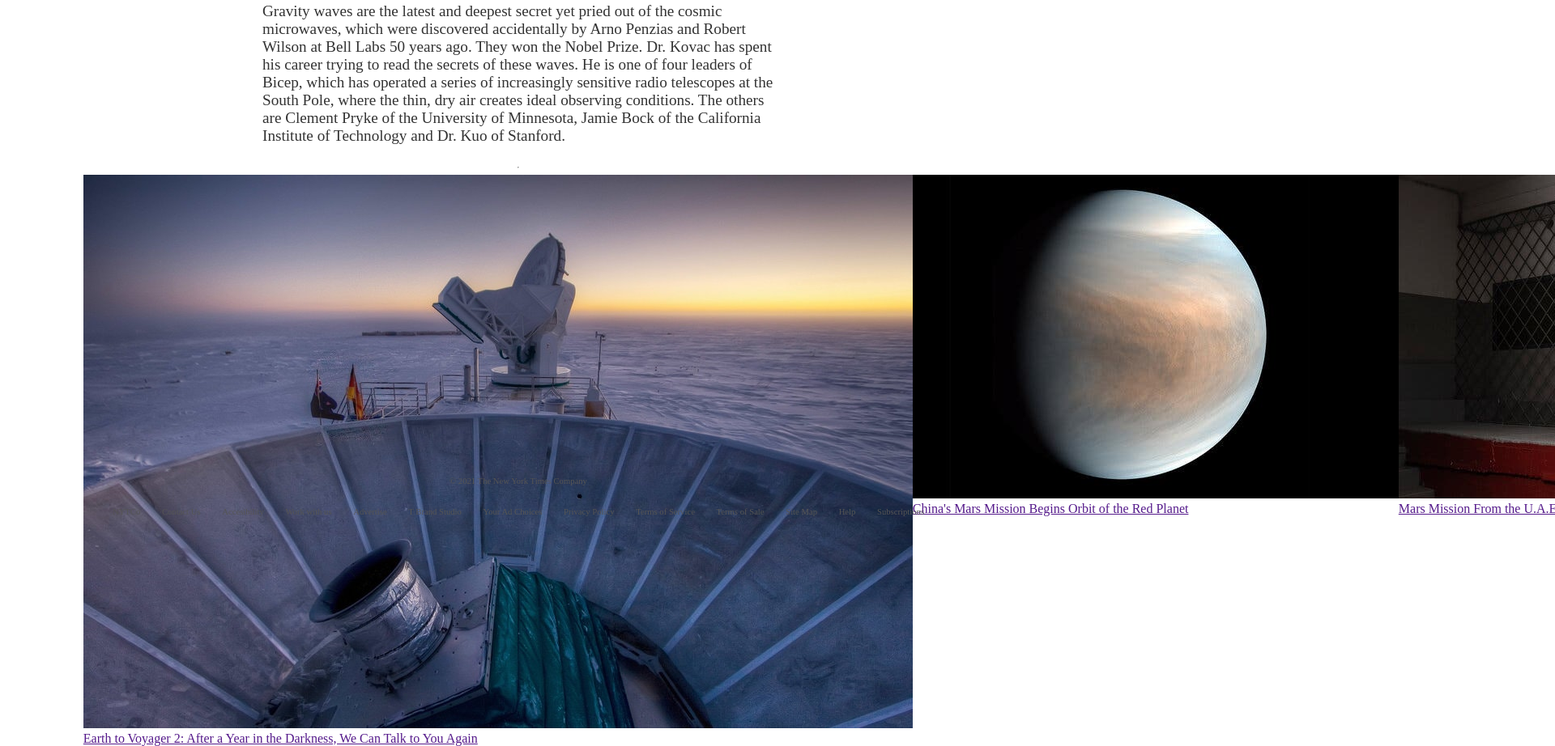
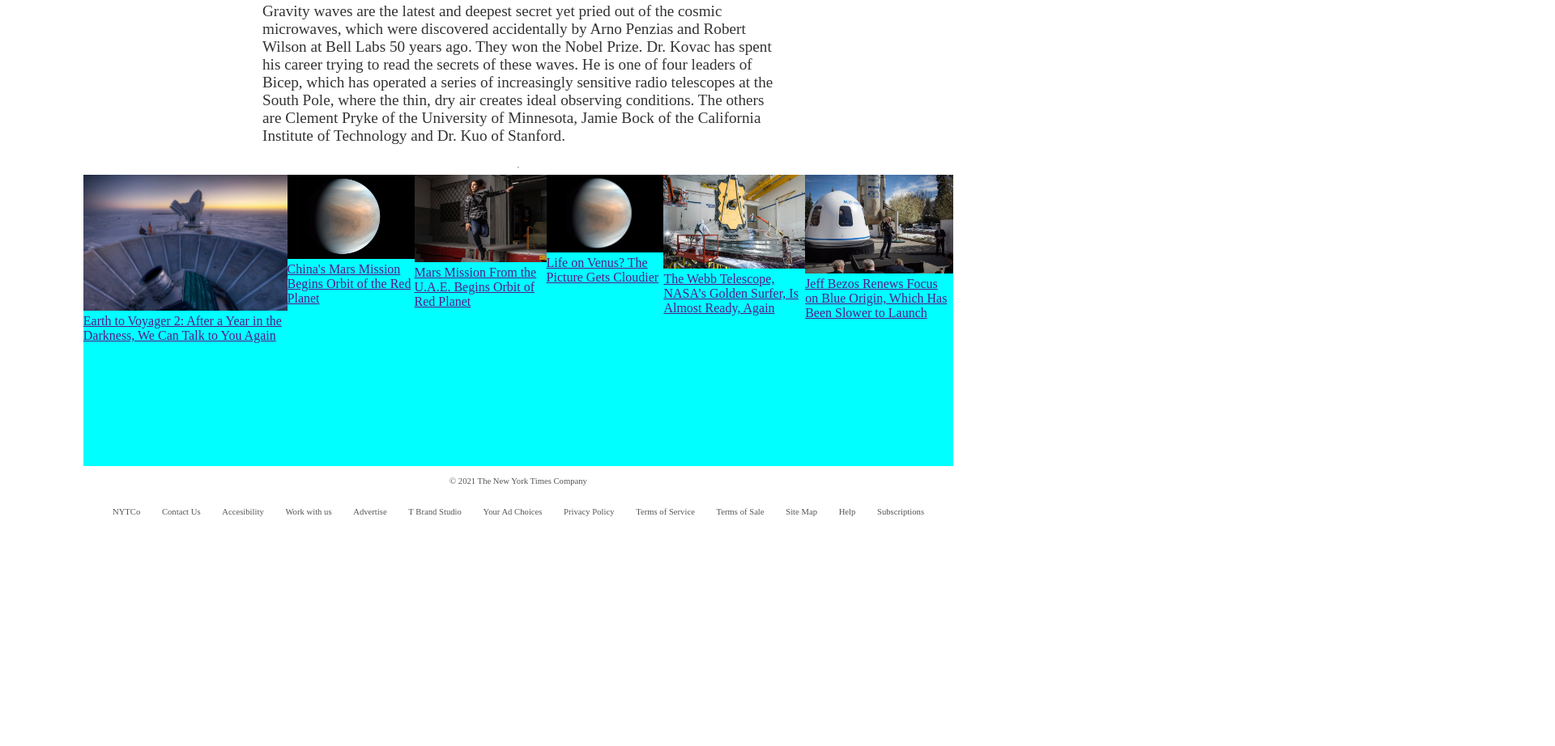
Before and after one commit to mistermaxis-zz/Floating-Elements-1, a plain HTML site: page index.html in a window 1280 px wide. Shown: the part 3550-4472 px from the top of the page at 81% size, 1920 px wide, since content can reach past the window. After the commit the page ends 4209 px from the top, so only its background shows below. Drawn offline with Linux system fonts and the light colour scheme.

Commit message:
Applied class to images
I applied the class "single-image-style" to the article images. Looks a bit better.

```diff
--- a/index.html
+++ b/index.html
@@ -114,42 +114,42 @@
             <div class="left-link-container flex-container">
                 <article class="article-item">
                     <a href="">
-                        <img src="assets/images/satelite.jpg" alt="">
+                        <img class="single-image-style" src="assets/images/satelite.jpg" alt="">
                         <span>
                             Earth to Voyager 2: After a Year in the Darkness, We Can Talk to You Again
                         </span>
                     </a>
                 </article>
                 <article class="article-item">                    <a href="">
-                        <img src="assets/images/VENUS.jpg" alt="">
+                        <img class="single-image-style" src="assets/images/VENUS.jpg" alt="">
                         <span>
                             China's Mars Mission Begins Orbit of the Red Planet
                         </span>
                     </a>
                 </article>
                 <article class="article-item">                    <a href="">
-                        <img src="assets/images/flamenco_dancer.jpg" alt="">
+                        <img class="single-image-style" src="assets/images/flamenco_dancer.jpg" alt="">
                         <span>
                             Mars Mission From the U.A.E. Begins Orbit of Red Planet
                         </span>
                     </a>
                 </article>
                 <article class="article-item">                    <a href="">
-                        <img src="assets/images/VENUS.jpg" alt="">
+                        <img class="single-image-style" src="assets/images/VENUS.jpg" alt="">
                         <span>
                             Life on Venus? The Picture Gets Cloudier
                         </span>
                     </a>
                 </article>
                 <article class="article-item">                    <a href="">
-                        <img src="assets/images/weber_telescope.jpg" alt="">
+                        <img class="single-image-style" src="assets/images/weber_telescope.jpg" alt="">
                         <span>
                             The Webb Telescope, NASA’s Golden Surfer, Is Almost Ready, Again
                         </span>
                     </a>
                 </article>
                 <article class="article-item">                    <a href="">
-                        <img src="/assets/images/jeff_bezos.jpg" alt="">
+                        <img class="single-image-style" src="assets/images/jeff_bezos.jpg" alt="">
                         <span>
                             Jeff Bezos Renews Focus on Blue Origin, Which Has Been Slower to Launch
                         </span>
```
